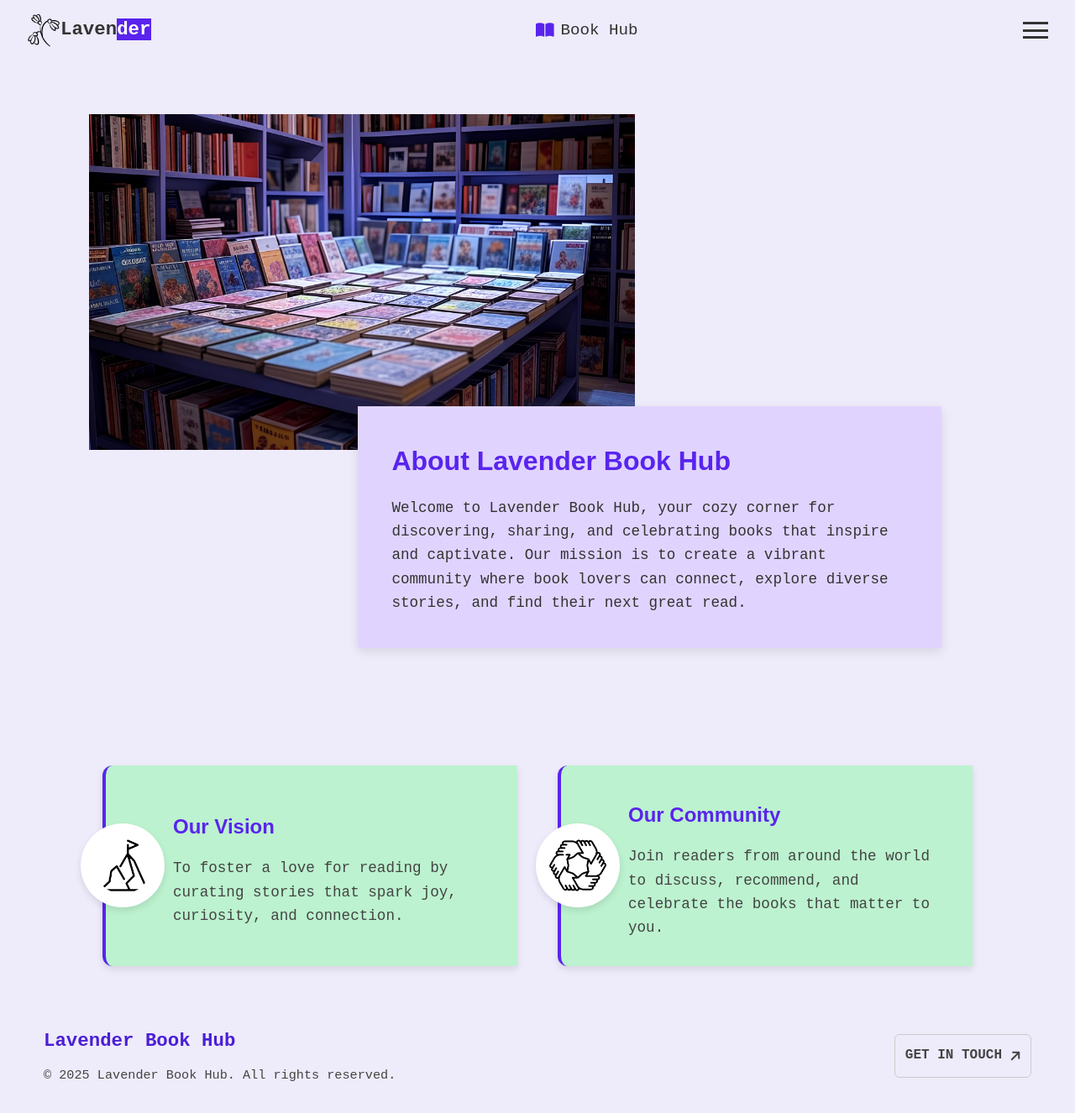
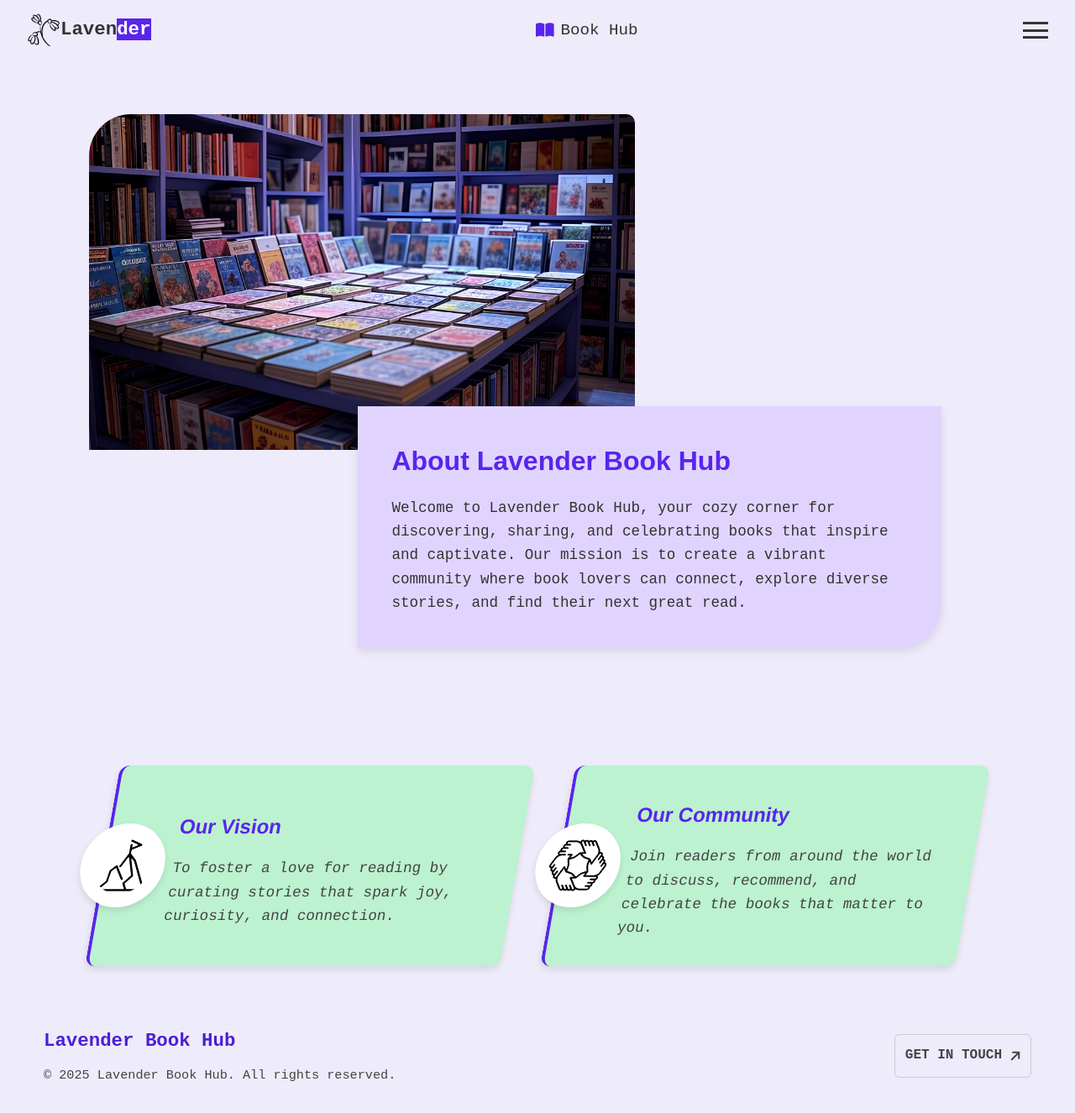
Before and after one commit to rubenhtun/lavender-book-hub, a React (Create React App) app: page /about in a window 1280 px wide. Shown: the top 1326 px of the page at 84% size. Built offline with nearby package versions, Linux system fonts and the light colour scheme; a web font is replaced by a local one.

Commit message:
feat: modified about page design

```diff
--- a/src/pages/About.css
+++ b/src/pages/About.css
@@ -21,6 +21,7 @@
   width: 650px;
   height: 400px;
   object-fit: cover;
+  border-radius: 50px 10px 0 0;
 }
 
 .about-details {
@@ -28,11 +29,12 @@
   position: absolute;
   top: 87%;
   left: 30%;
+  width: 65%;
   padding: 2.5rem;
   background-color: var(--accent-color);
   color: var(--text-color-dark);
+  border-bottom-right-radius: 50px;
   box-shadow: 0 4px 12px rgba(0, 0, 0, 0.1);
-  width: 65%;
 }
 
 .about-title {
@@ -68,7 +70,8 @@
   flex-direction: column;
   justify-content: center;
   cursor: pointer;
-  border-radius: 12px 0 0 12px;
+  transform: skewX(-10deg);
+  border-radius: 12px;
   border-left: 4px solid var(--primary-color);
 }
 
--- a/src/pages/Home.css
+++ b/src/pages/Home.css
@@ -215,6 +215,10 @@
     text-align: center;
   }
 
+  .hero-title {
+    font-size: 2.4rem;
+  }
+
   .hero-text {
     max-width: 100%;
   }
@@ -247,7 +251,7 @@
 .featured-books h2 {
   text-transform: uppercase;
   text-align: right;
-  font-size: 3rem;
+  font-size: 2.5rem;
   color: var(--primary-color);
 }
 
```
